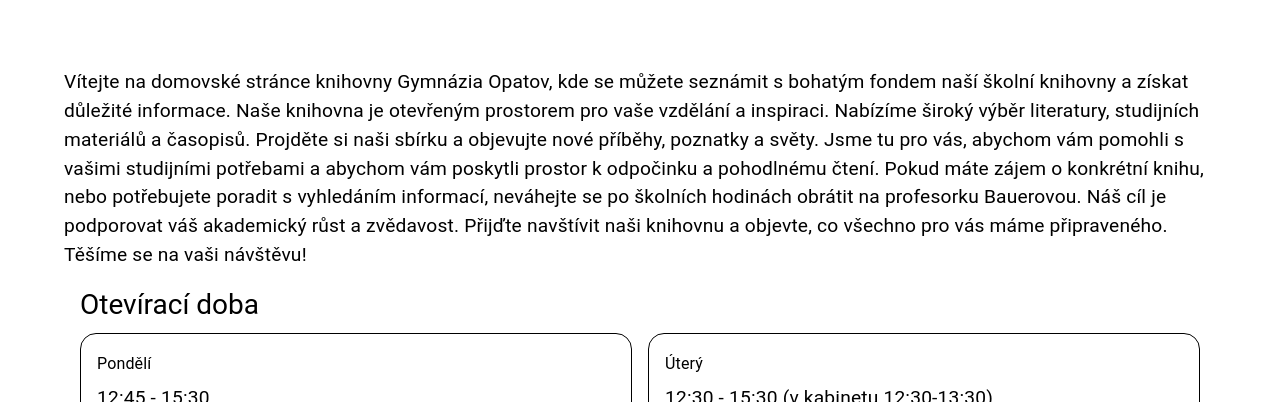
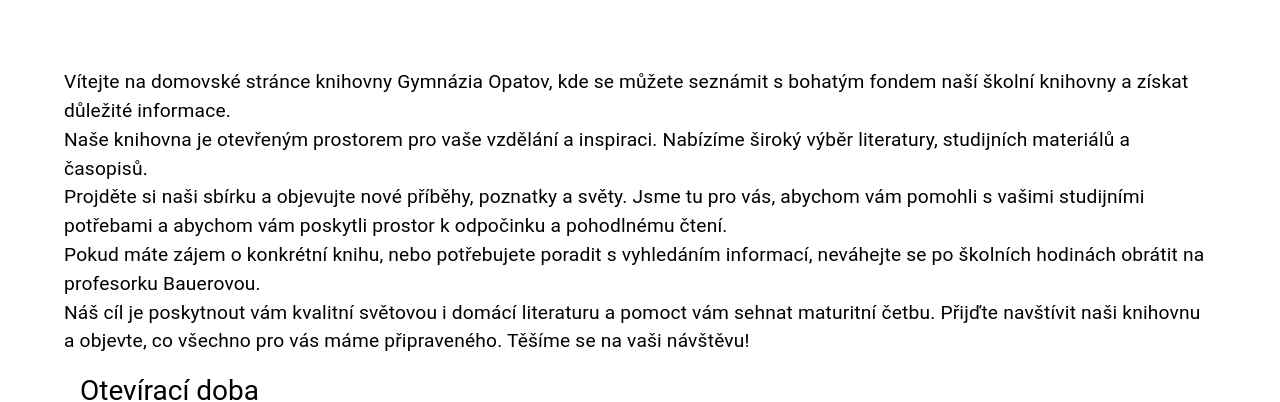
Before and after one commit to Nockiest/eknihovna, a Next.js app: page / in a window 1280 px wide. Shown: the part 475-877 px from the top of the page. Built offline with nearby package versions, Linux system fonts and the light colour scheme.

Commit message:
added credit on home page

```diff
--- a/app/page.tsx
+++ b/app/page.tsx
@@ -1,28 +1,43 @@
-'use client'
+"use client";
 import OpeningHours from "@/components/general/OpeningHours";
 import { Container, Typography, Button, Box } from "@mui/material";
 import Link from "next/link";
 import ArrowForwardIcon from "@mui/icons-material/ArrowForward";
 
-export default function Home( ) {
-
-
+export default function Home() {
   return (
     <Container maxWidth={"lg"}>
       <Typography variant="body1">
         Vítejte na domovské stránce knihovny Gymnázia Opatov, kde se můžete
         seznámit s bohatým fondem naší školní knihovny a získat důležité
-        informace. Naše knihovna je otevřeným prostorem pro vaše vzdělání a
-        inspiraci. Nabízíme široký výběr literatury, studijních materiálů a
-        časopisů. Projděte si naši sbírku a objevujte nové příběhy, poznatky a
-        světy. Jsme tu pro vás, abychom vám pomohli s vašimi studijními
-        potřebami a abychom vám poskytli prostor k odpočinku a pohodlnému čtení.
+        informace.
+      </Typography>
+      <br />
+      <Typography variant="body1">
+        Naše knihovna je otevřeným prostorem pro vaše vzdělání a inspiraci.
+        Nabízíme široký výběr literatury, studijních materiálů a časopisů.
+      </Typography>
+      <br />
+      <Typography variant="body1">
+        Projděte si naši sbírku a objevujte nové příběhy, poznatky a světy. Jsme
+        tu pro vás, abychom vám pomohli s vašimi studijními potřebami a abychom
+        vám poskytli prostor k odpočinku a pohodlnému čtení.
+      </Typography>
+      <br />
+      <Typography variant="body1">
         Pokud máte zájem o konkrétní knihu, nebo potřebujete poradit s
         vyhledáním informací, neváhejte se po školních hodinách obrátit na
-        profesorku Bauerovou. Náš cíl je podporovat váš akademický růst a
-        zvědavost. Přijďte navštívit naši knihovnu a objevte, co všechno pro vás
-        máme připraveného. Těšíme se na vaši návštěvu!
+        profesorku Bauerovou.
       </Typography>
+      <br />
+      <Typography variant="body1">
+        Náš cíl je poskytnout vám kvalitní světovou i domácí literaturu a pomoct vám sehnat maturitní
+        četbu. Přijďte navštívit
+        naši knihovnu a objevte, co všechno pro vás máme připraveného. Těšíme se
+        na vaši návštěvu!
+      </Typography>
+      <br />
+
       <OpeningHours />
       <Box mt={2} display="flex" justifyContent="center">
         <Button
@@ -35,7 +50,12 @@ export default function Home( ) {
           </Link>
         </Button>
       </Box>
-
+      <Container className=" text-secondary-950  bg-primary-600 p-4 border border-gray-300 rounded-md mb-4">
+      <Typography variant="body1">
+        Stránku vytvořil Ondřej Lukeš. Děkuji za pomoc všem co se podíleli na projektu: Patriku
+        Holbovi, Davidu Laušmanovi, prof. Bauerové a redakci Peřinky.
+      </Typography>
+      </Container>
     </Container>
   );
 }
```
